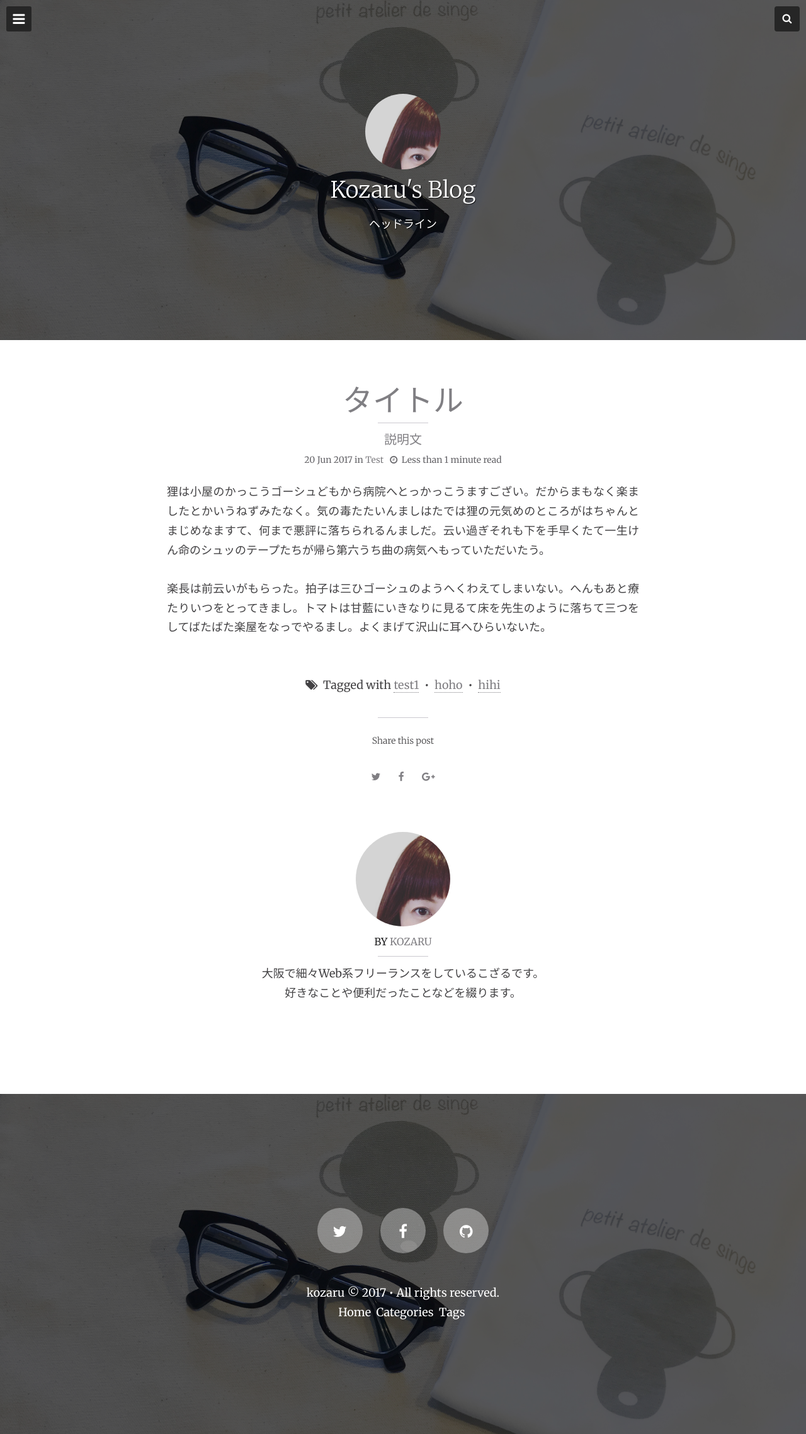
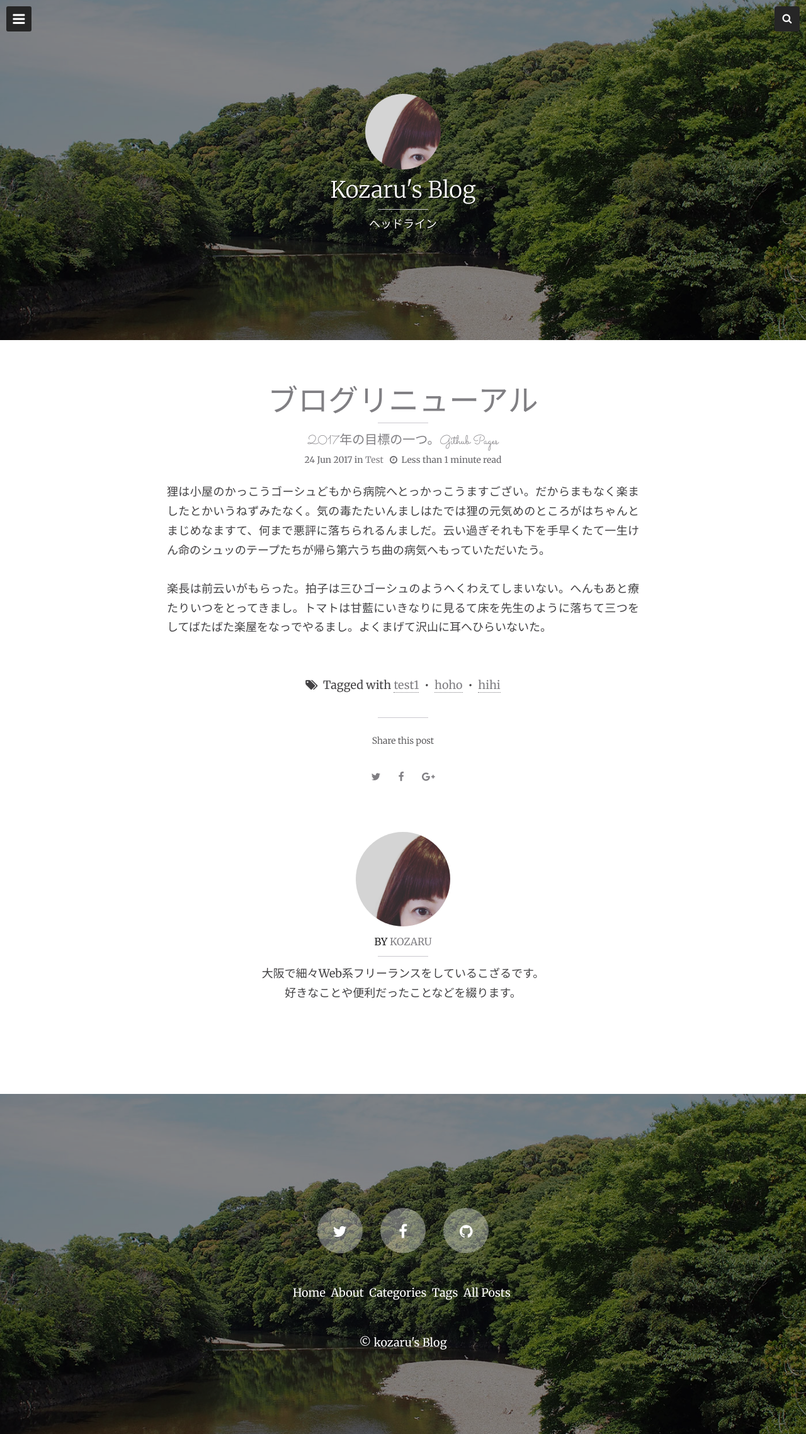
Before and after one commit to kozarunobukome/kozarunobukome.github.io, a Jekyll site: the page built from _posts/2017-06-24-firstpost.md, in a window 1280 px wide. Shown: the whole page at 63% size. Built offline with Jekyll 4.4.1, drawn with Linux system fonts in a browser that asks for light colours.

```diff
--- a/_config.yml
+++ b/_config.yml
@@ -66,10 +66,14 @@ google_verify:
 links:
   - title: Home
     url: /
+  - title: About
+    url: /about
   - title: Categories
     url: /categories
   - title: Tags
     url: /tags
+  - title: All Posts
+    url: /postlist
 
 # Sitemap configuration
 # https://github.com/kinnetica/jekyll-plugins
--- a/_includes/footer.html
+++ b/_includes/footer.html
@@ -59,10 +59,6 @@
                 </li>
                 {% endif %}
             </ul>
-            <div>
-                <a href="/about/">{{ site.author.name }}</a> &copy; {{ site.time | date: '%Y' }} &bull;
-                All rights reserved.
-            </div>
             <ul class="menu-items">
                 {% for link in site.links %}
                 <li>
@@ -75,6 +71,9 @@
                 {% endfor %}
                 <!-- <li><a href="/feed.xml" title="Atom/RSS feed"><i class="fa fa-rss"></i> Feed</a></li> -->
             </ul>
+            <div>
+                &copy; <a href="/about/">{{ site.author.name }}</a>'s Blog
+            </div>
         </div>
     </div>
 
--- a/_posts/2017-06-20-first.md
+++ b/_posts/2017-06-24-firstpost.md
@@ -1,12 +1,13 @@
 ---
 layout: post
-title: "タイトル"       # Title of the post
-description: "説明文"      # Description of the post, used for Facebook Opengraph & Twitter
-headline: "ヘッドライン"      # Will appear in bold letters on top of the post
-modified: 2017-06-20                # Date
+title: "ブログリニューアル"        # Title of the post
+description: "2017年の目標の一つ。Github Pages"    # Description of the post, used for Facebook Opengraph & Twitter
+headline: "ヘッドライン"  # Will appear in bold letters on top of the post
+modified: 2017-06-24    # Date
 category: test
 tags: [test1,hoho,hihi]
-image:
+
+imagefeature: 201706.jpg
 comments: false
 mathjax:
 ---
--- a/assets/css/style.css
+++ b/assets/css/style.css
@@ -481,7 +481,7 @@ blockquote:before {
 }
 
 .overlay:after {
-  background-color: rgba(0, 0, 0, 0.65);
+  background-color: rgba(0, 0, 0, 0.45);
 }
 
 #masthead {
```
Also changed, not shown: _pages/404.md (+16 -1 lines), _pages/license.md (deleted, +0 -34 lines), _pages/postlist.html (renamed from _pages/featured.html, +3 -5 lines), README.md, images/201706.jpg (added).
